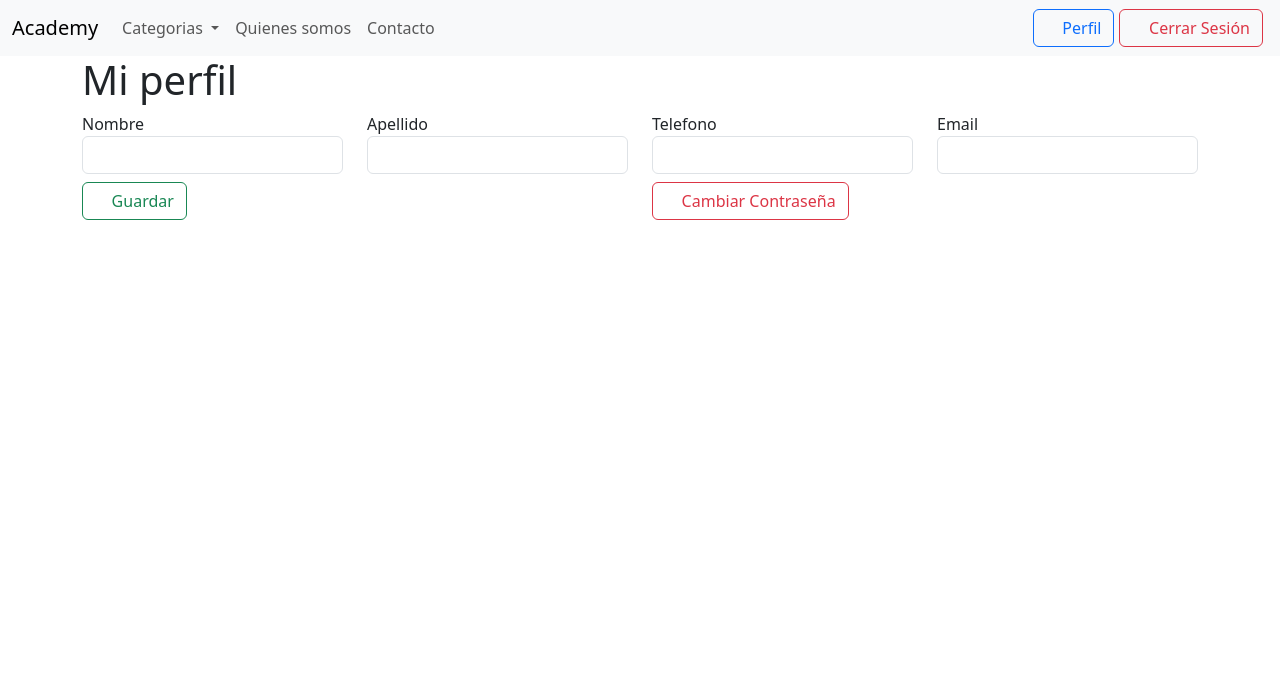
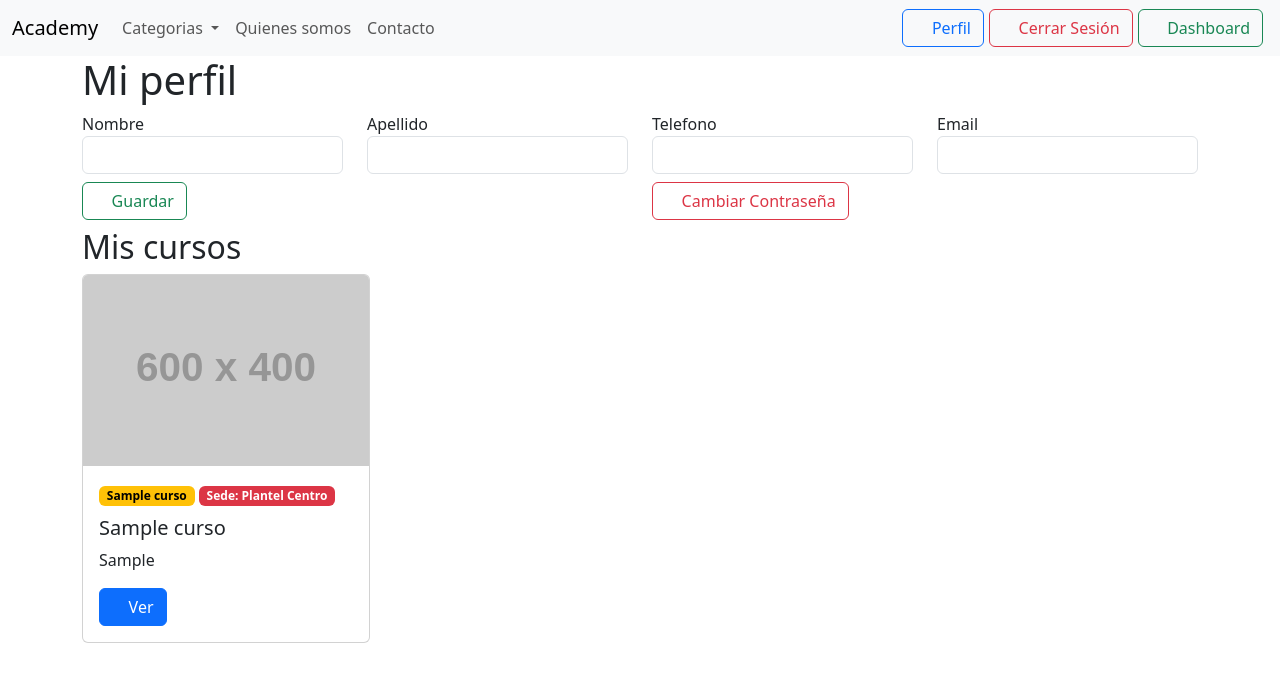
Before and after one commit to JoryerJL/Sistema_Inscripciones_Django, a Django app: page /usuarios/perfil/alumno in a window 1280 px wide. Shown: the top 682 px of the page. Run offline with Django 5.2, Linux system fonts and the light colour scheme; a user stored in the database is signed in; tables that the repository leaves empty hold one stand-in row (values such as "Sample post"); grey boxes labelled with a size stand in for pictures from a placeholder-image service; some libraries are stand-ins or nearby versions; some web fonts are replaced.

Commit message:
Mis cursos front

```diff
--- a/dashboard/templates/dashboard/navbar.html
+++ b/dashboard/templates/dashboard/navbar.html
@@ -1,5 +1,5 @@
 <header class="navbar sticky-top bg-dark flex-md-nowrap p-0 shadow" data-bs-theme="dark">
-  <a class="navbar-brand col-md-3 col-lg-2 me-0 px-3 fs-6 text-white" href="#">Academy</a>
+  <a class="navbar-brand col-md-3 col-lg-2 me-0 px-3 fs-6 text-white" href="{% url 'website:index' %}">Academy</a>
   <ul class="navbar-nav flex-row d-md-none">
     <li class="nav-item text-nowrap">
       <button class="nav-link px-3 text-white" type="button" data-bs-toggle="collapse" data-bs-target="#navbarSearch" aria-controls="navbarSearch" aria-expanded="false" aria-label="Toggle search">
--- a/templates/basePrincipal.html
+++ b/templates/basePrincipal.html
@@ -47,6 +47,9 @@
             {% if request.user.is_authenticated %}
                 <a class="btn btn-outline-primary" href="{% url 'usuarios:perfil_alumno' %}" style="margin-right: 5px"><i class="fa-solid fa-circle-user"></i> Perfil</a>
                 <a class="btn btn-outline-danger" href="{% url 'website:logout_view' %}" style="margin-right: 5px"><i class="fa-solid fa-door-open"></i> Cerrar Sesión</a>
+                {% if request.user.is_staff %}
+                    <a class="btn btn-outline-success" href="{% url 'dashboard:lista_curso' %}" style="margin-right: 5px"><i class="fa-solid fa-chart-line"></i> Dashboard</a>
+                {% endif %}
             {% else %}
                 <a class="btn btn-outline-success" href="{% url 'login' %}" style="margin-right: 5px"><i class="fa-solid fa-right-from-bracket"></i> Iniciar Sesión</a>
                 <a class="btn btn-outline-primary" href="{% url 'website:registro_alumno' %}"><i class="fa-solid fa-user-plus"></i> Registrarse</a>
--- a/usuarios/templates/usuarios/perfil_alumno.html
+++ b/usuarios/templates/usuarios/perfil_alumno.html
@@ -40,4 +40,33 @@
             </div>
         </div>
     </div>
+    <div class="container">
+        <div class="row">
+            <div class="col">
+                <h2>Mis cursos</h2>
+                <div class="row">
+                    {% for curso in  cursos %}
+                        <div class="col-12 col-md-6 col-lg-4">
+                            <div class="card" style="width: 18rem;">
+                                <a href="{% url 'website:detail_course' curso.pk %}">
+                                    <img src="https://placehold.co/600x400" class="card-img-top" alt="...">
+                                </a>
+                                <div class="card-body">
+                                    <div style="margin-bottom: 10px">
+                                        <span class="badge text-wrap {% if curso.estatus.nombre == 'Aceptado' %}text-bg-success{% elif curso.estatus.nombre == 'Rechazado' %}text-bg-danger{% else %}text-bg-warning{% endif %}">{{ curso.estatus }}</span>
+
+                                        <span class="badge text-bg-danger text-wrap">Sede: {{ curso.curso.get_sede_display }}</span>
+                                    </div>
+                                    <h5 class="card-title">{{ curso.curso.curso }}</h5>
+                                    <p class="card-text">{{ curso.curso.instructor }}</p>
+                                    <a href="{% url 'website:detail_course' curso.pk %}" class="btn btn-primary"><i
+                                            class="fa-solid fa-circle-info"></i> Ver</a>
+                                </div>
+                            </div>
+                        </div>
+                    {% endfor %}
+                </div>
+            </div>
+        </div>
+    </div>
 {% endblock %}
--- a/usuarios/views.py
+++ b/usuarios/views.py
@@ -1,5 +1,12 @@
+from lib2to3.fixes.fix_input import context
+
 from django.shortcuts import render
+from cursos.models import *
 
 # Create your views here.
 def perfil_alumno(request):
-    return render(request, 'usuarios/perfil_alumno.html')
+    cursos = PreinscripcionCurso.objects.filter(prospecto=request.user)
+    context = {
+        'cursos': cursos
+    }
+    return render(request, 'usuarios/perfil_alumno.html', context)
```
Also changed, not shown: website/templates/website/index.html (+6 -2 lines), 1 other file.
